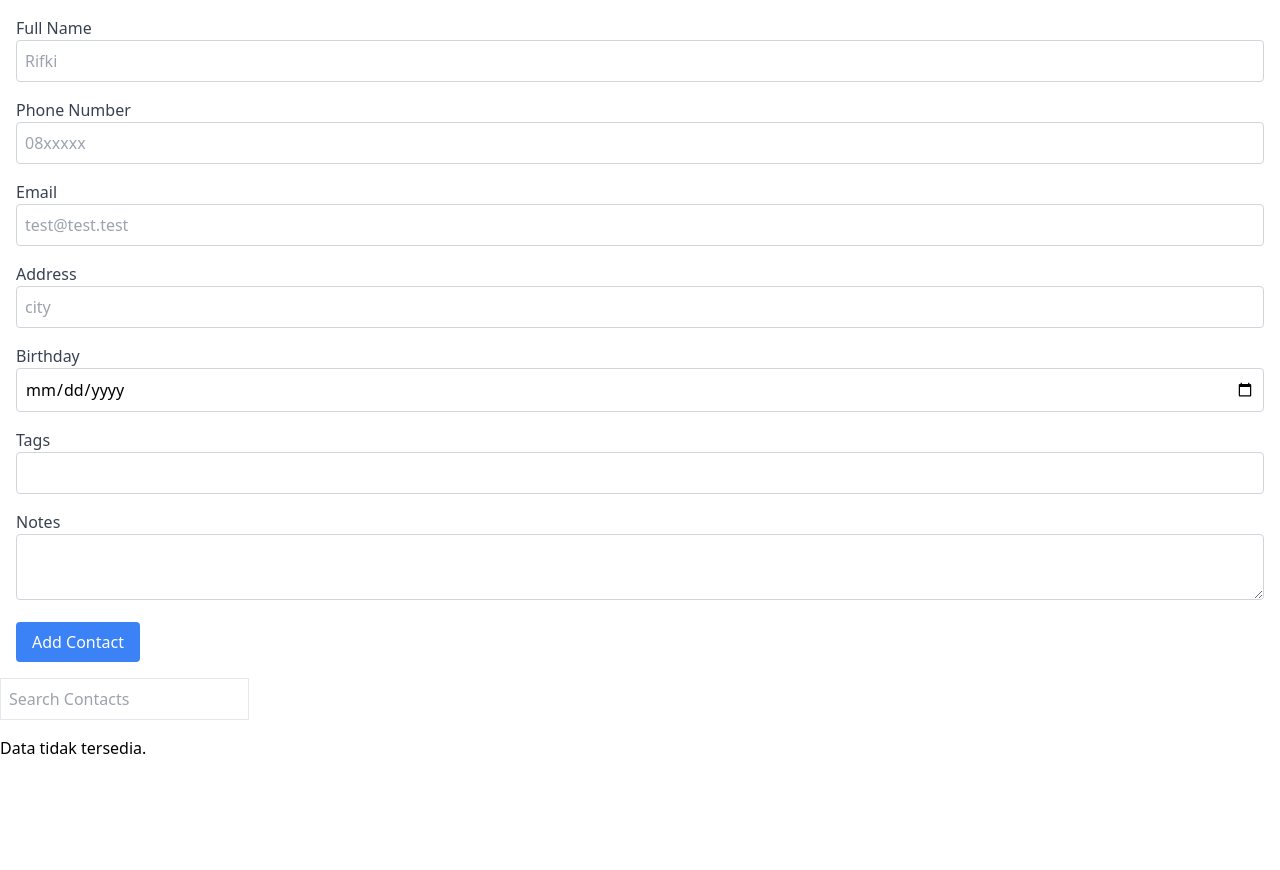
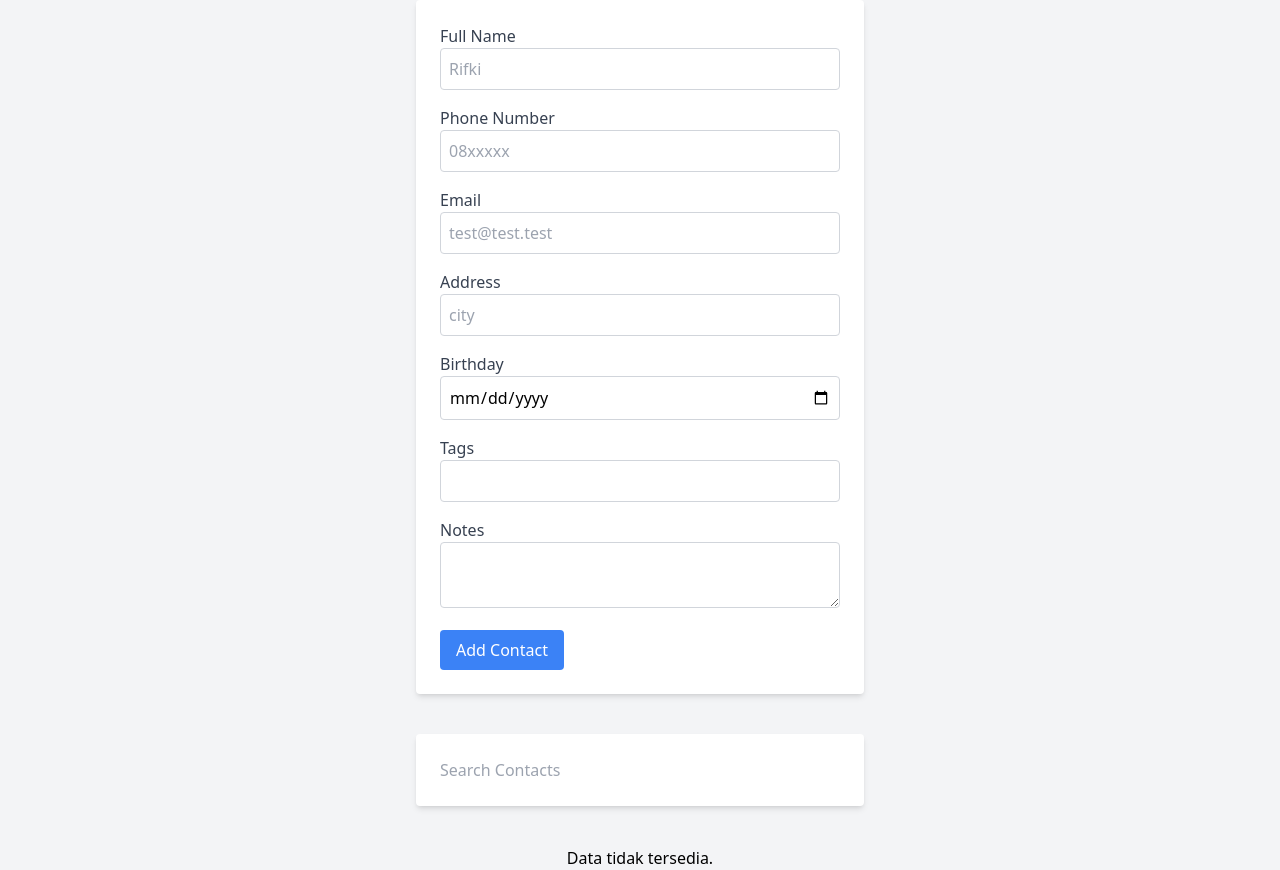
Before and after one commit to kakarifki/project-address-book, a plain HTML site: page index.html in a window 1280 px wide. Before the commit the page ends 800 px from the top, so only its background shows below. Drawn offline with nearby package versions, Linux system fonts and the light colour scheme.

Commit message:
feat: add simple styling on homepage

```diff
--- a/index.html
+++ b/index.html
@@ -6,32 +6,9 @@
     <title>Contacts Book</title>
     <script src="https://cdn.tailwindcss.com"></script>
 </head>
-<body class="">
-    <!-- <nav>
-        <h1>Navbar</h1>
-    </nav> -->
-    <!-- <div class="flex">
-        <div id="divSisiKiri" class="w-1/4 bg-blue-500 flex-grow p-4">
-            <h1 class="">Sisi kiri</h1>
-            <button id="changeBGButton" class="bg-red-100">Ganti BG</button>
-            <button id="changePaddingButton" class="bg-cyan-500">Change Padding</button>
-        </div>
-        <div class="w-3/4 bg-green-500 flex-grow">
-            <h1>Sisi Kanan</h1>
-            <div>
-                <input type="number" id="numberInput" placeholder="Masukkan jumlah item" min="1">
-                <button id="addButton">Tambah List</button>
-            </div>
-            <div>
-                <ul id="itemList">
-                    <li>Item 1</li>
-                    <li>Item 2</li>
-                </ul>
-            </div>
+<body class="bg-gray-100 flex flex-col items-center justify-center min-h-screen space-y-10">
 
-        </div>
-    </div> -->
-    <div class="p-4">
+    <div class="bg-white p-6 rounded shadow-md w-full max-w-md">
         <form id="addressForm">
             <div class="mb-4">
                 <label for="fullname" class="block text-gray-700">Full Name</label>
@@ -64,7 +41,7 @@
             <button type="submit" class="bg-blue-500 text-white px-4 py-2 rounded hover:bg-blue-600">Add Contact</button>
         </form>
 </div>
-    <input type="text" id="searchInput" placeholder="Search Contacts" class="border p-2 mb-4">
+    <input type="text" id="searchInput" placeholder="Search Contacts" class="bg-white p-6 rounded shadow-md w-full max-w-md">
     <div id="content-container" class="bg-grey-400">
 
     </div>
```
